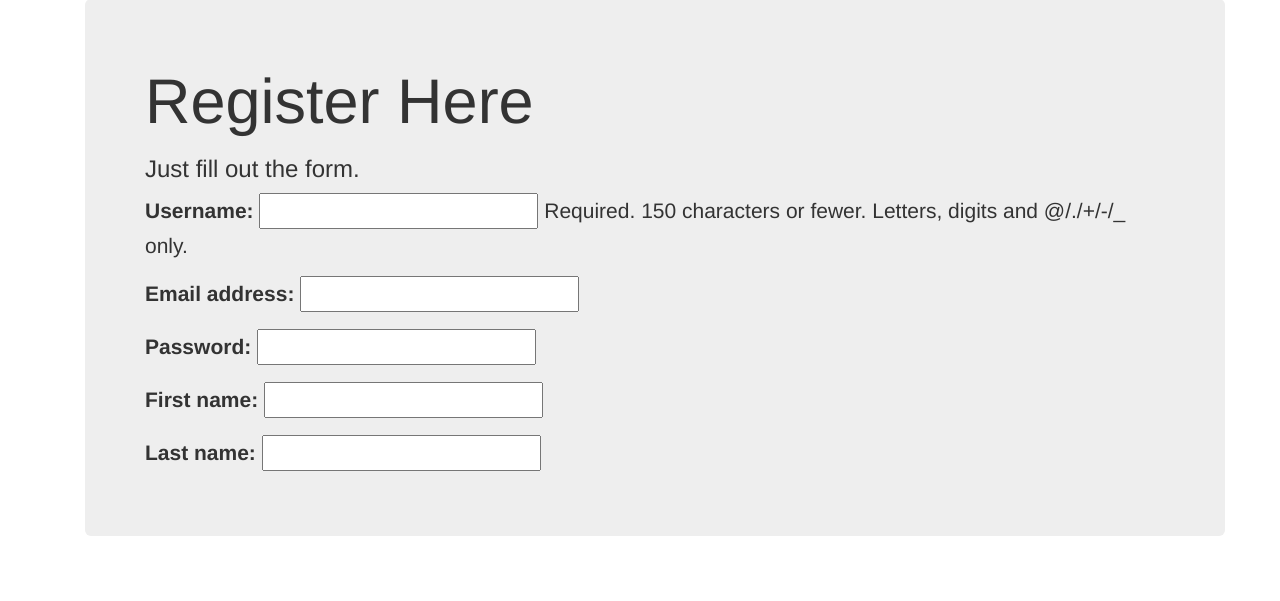
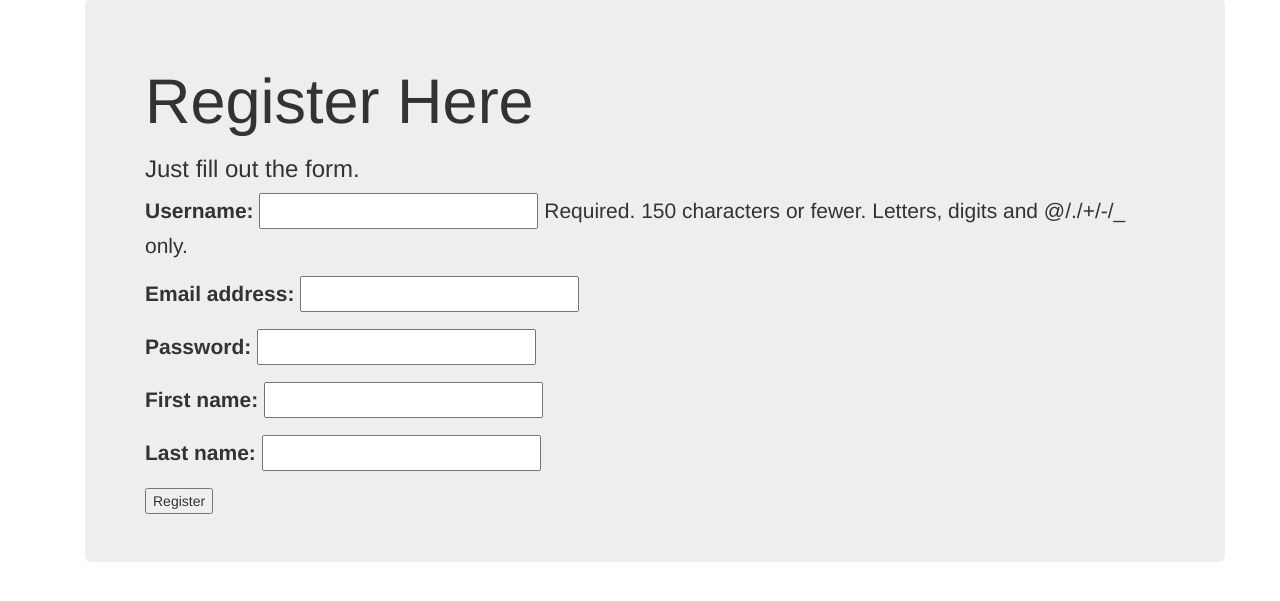
Before and after one commit to burbaljaka/cars_rental, a Django app: page /en/register/ in a window 1280 px wide. Shown: the part 92-693 px from the top of the page. Run offline with Django 3.2, Linux system fonts and the light colour scheme; some libraries are stand-ins or nearby versions.

Commit message:
fix of button Redister

```diff
--- a/cars/templates/rental/registration.html
+++ b/cars/templates/rental/registration.html
@@ -14,7 +14,7 @@
           {% csrf_token %}
           {{ user_form.as_p }}
           {{ profile_form.as_p }}
-          <input type="submit" name="" value="{% trans "Register" %}>
+          <input type="submit" name="" value={% trans "Register" %}>
         </form>
 
       {% endif %}
```
Also changed, not shown: cars/db.sqlite3.
